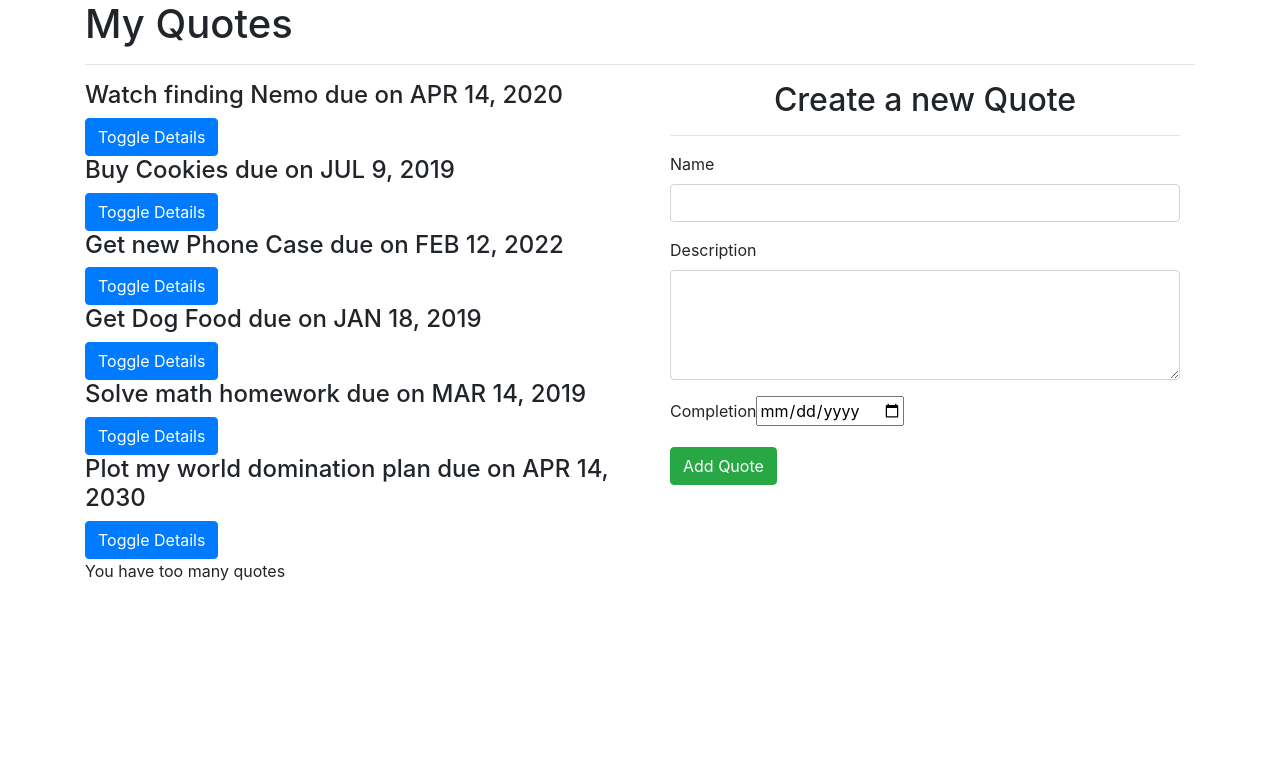
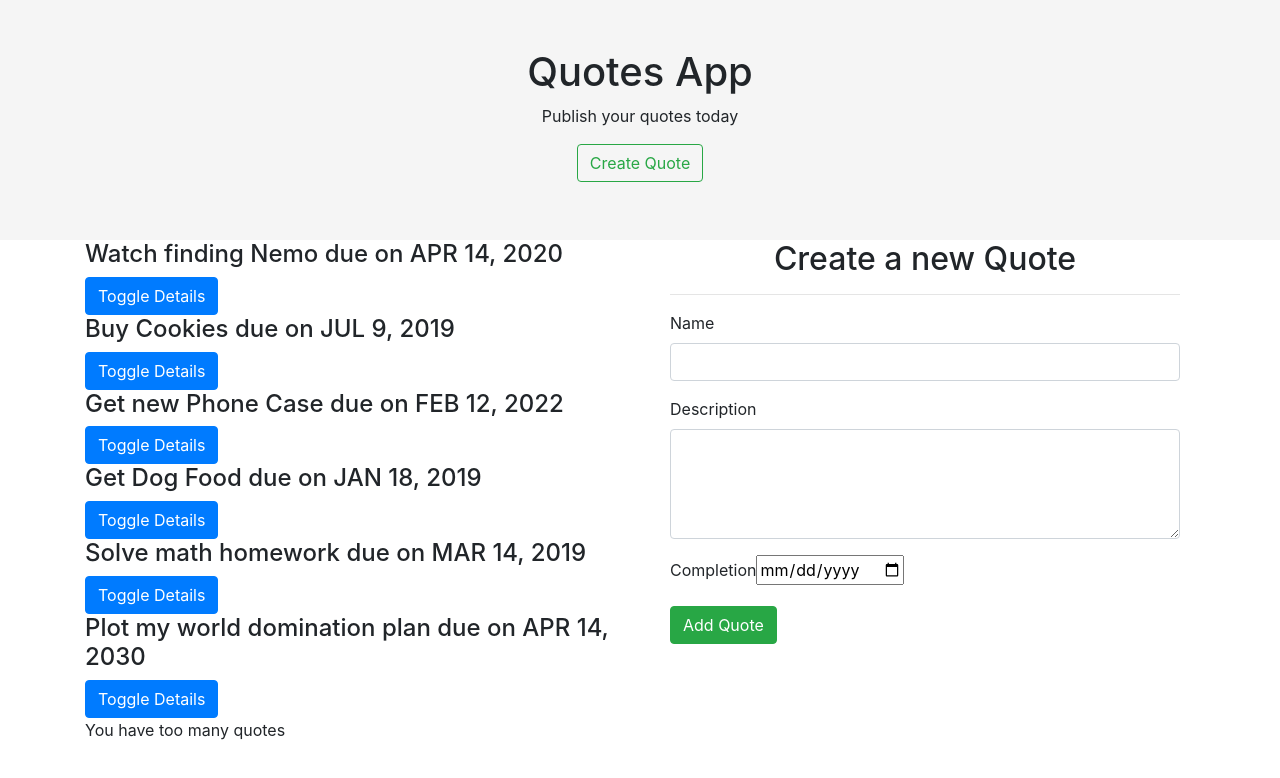
Before and after one commit to kiprotichdominic/Quotes-App, an Angular app: page / in a window 1280 px wide. Shown: the top 778 px of the page. Built offline with nearby package versions, Linux system fonts and the light colour scheme.

Commit message:
create a button add quote

```diff
--- a/src/app/quote/quote.component.html
+++ b/src/app/quote/quote.component.html
@@ -1,7 +1,15 @@
+<div class="myquote" style="background-color: whitesmoke; height: 30vh;">
+  <div class="container-fluid">
+    <h1 class="text-center pt-5">Quotes App</h1>
+    <p class="text-center">Publish your quotes today</p>
+    <div class="text-center">
+      <button class="btn btn-outline-success">
+        Create Quote
+      </button>
+    </div>
+  </div>
+</div>
 <div class="container">
-  <h1>My Quotes</h1>
-  <hr />
-
   <div class="row">
     <div class="col-md-6">
       <div *ngFor="let quote of quotes; let i = index">
```
Also changed, not shown: src/styles.css (line endings or trailing spaces).
